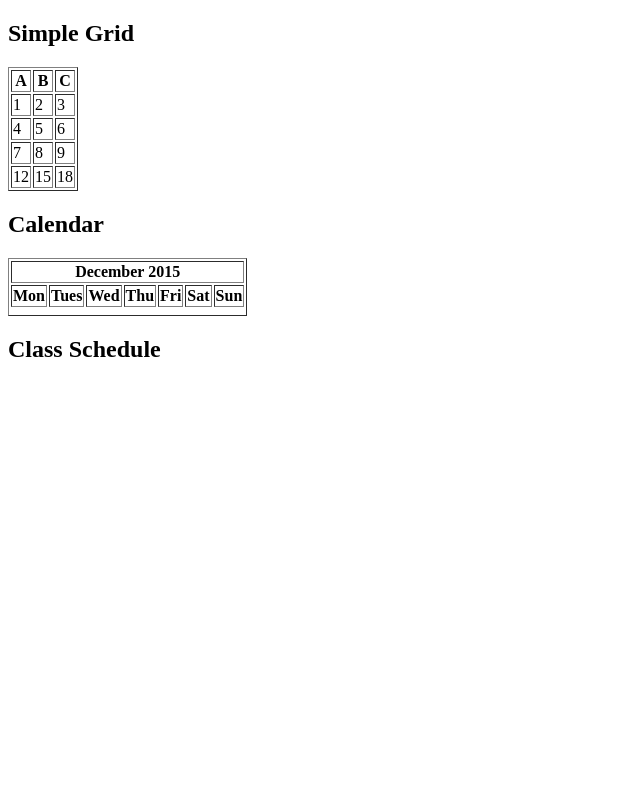
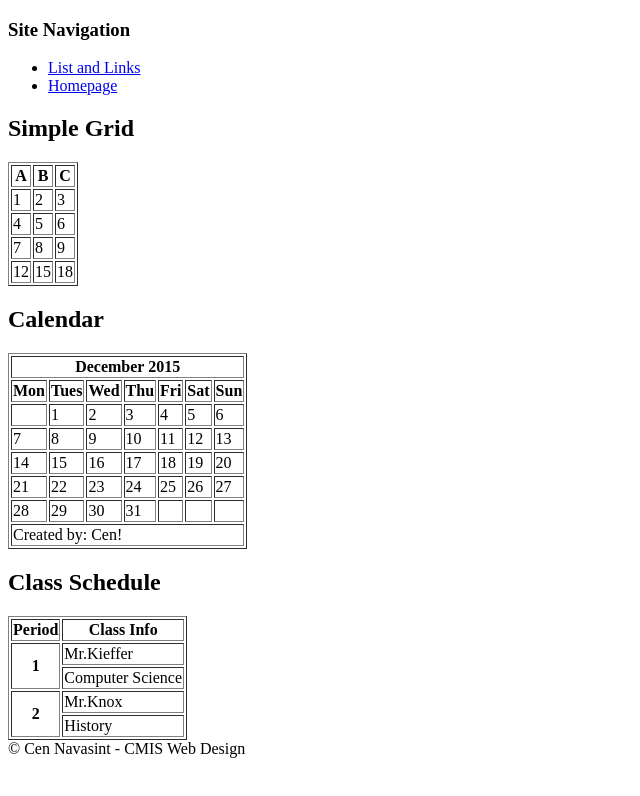
Before and after one commit to cen1594-cmis/cen1594-cmis-wd, a plain HTML site: page tables/index.html in a window 1280 px wide. Shown: the whole page, without its empty margins (0-640 px from the left). Drawn offline with Linux system fonts and the light colour scheme.

Commit message:
finished tables,changed list and links but still need to change main homepage

```diff
--- a/tables/index.html
+++ b/tables/index.html
@@ -10,6 +10,17 @@
 		<header>
 		</header>
 		<nav>
+				<h3>
+					Site Navigation
+				</h3>
+				<ul>
+					<li>
+						<a href="../listsandlinks"> List and Links</a>
+					</li>
+					<li>
+						<a href=".."> Homepage</a>
+					</li>
+				</ul>
 		</nav>
 		<main>
 			<h2>
@@ -113,20 +124,169 @@
 								</th>
 							</tr>
 							<tr>
+								<td>
+								</td>
+								<td>
+									1
+								</td>
+								<td>
+									2
+								</td>
+								<td>
+									3
+								</td>
+								<td>
+									4
+								</td>
+								<td>
+									5
+								</td>
+								<td>
+									6
+								</td>
 							</tr>
 							<tr>
+								<td>
+									7
+								</td>
+								<td>
+									8
+								</td>
+								<td>
+									9
+								</td>
+								<td>
+									10
+								</td>
+								<td>
+									11
+								</td>
+								<td>
+									12
+								</td>
+								<td>
+									13
+								</td>
 							</tr>
+							<tr>
+								<td>
+									14
+								</td>
+								<td>
+									15
+								</td>
+								<td>
+									16
+								</td>
+								<td>
+									17
+								</td>
+								<td>
+									18
+								</td>
+								<td>
+									19
+								</td>
+								<td>
+									20
+								</td>
+							<tr>
+								<td>
+									21
+								</td>
+								<td>
+									22
+								</td>
+								<td>
+									23
+								</td>
+								<td>
+									24
+								</td>
+								<td>
+									25
+								</td>
+								<td>
+									26
+								</td>
+								<td>
+									27
+								</td>
+							</tr>
+							<tr>
+								<td>
+									28
+								</td>
+								<td>
+									29
+								</td>
+								<td>
+									30
+								</td>
+								<td>
+									31
+								</td>
+								<td>
+								</td>
+								<td>
+								</td>
+								<td>
+								</td>
 						</tbody>
 						<tfoot>
 							<tr>
+								<td colspan="7">
+									Created by: Cen!
+								</td>
 							</tr>
 						</tfoot>
 					</table>
 				<h2>
 					Class Schedule
 				</h2>
+				<table border="1">
+					<thead>
+						<tr>
+							<th>
+								Period
+							</th>
+							<th>
+								Class Info
+							</th>
+						</tr>
+					</thead>
+					<tbody>
+						<tr>
+							<th rowspan="2">
+								1
+							</th>
+							<td>
+								Mr.Kieffer
+							</td>
+						</tr>
+						<tr>
+							<td>
+								Computer Science
+							</td>
+						</tr>
+						<tr>
+							<th rowspan="2">
+								2
+							</th>
+							<td>
+								Mr.Knox
+							</td>
+						</tr>
+						<tr>
+							<td>
+								History
+							</td>
+						</tr>
+					</tbody>
+				</table>
 		</main>
 		<footer>
+			© Cen Navasint - CMIS Web Design
 		</footer>
 	</body>
 </html>
```
Also changed, not shown: index.html (+4 -1 lines), listsandlinks/index.html (+1 -0 lines).
